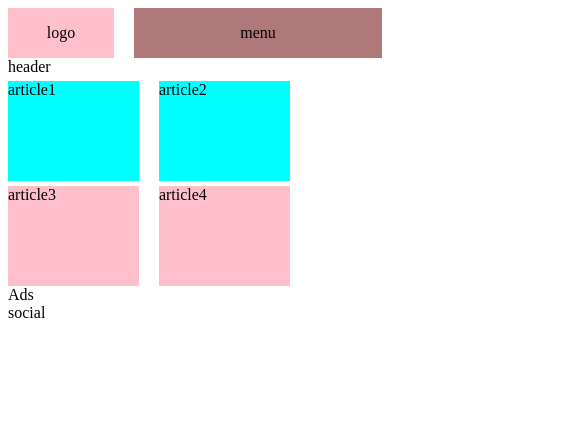
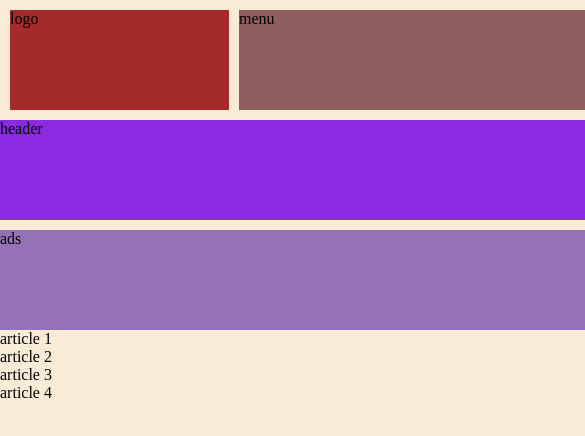
Before and after one commit to ibrahimfaiza333-cmyk/SMIT-Modern-Web-Development, a plain HTML site: page css folder/responsive/index.html in a window 390 px wide. Shown: the top 436 px of the page, 585 px wide, since content can reach past the window. Drawn offline with Linux system fonts and the light colour scheme.

Commit message:
js assigment2 updated

```diff
--- /dev/null
+++ b/css folder/class-10/layout1.css
@@ -0,0 +1,43 @@
+*{
+    margin: 0;
+    padding: 0;
+    box-sizing: border-box;
+}
+body{
+    display: flex;
+    justify-content: center;
+}
+.container{
+    height: 600px;
+    width: 1000px;
+    background-color: pink;
+    display: flex;
+
+}
+div{
+    border: 2px solid black;
+}
+.col1,.col2,.col3,.col4{
+    height: 100%;
+    width: 25%;
+    background-color: pink;
+}
+.box1,.box4,.box8{
+    height: 40%;
+    background-color:pink;
+}
+.box2,.box3,.box7{
+    height: 60%;
+    background-color:pink;
+}
+
+
+.box5{
+    height: 20%;
+    background-color: pink;
+
+}
+.box6{
+    height: 80%;
+    background-color:pink;
+}
--- /dev/null
+++ b/css folder/class-10/layout2.css
@@ -0,0 +1,71 @@
+
+*{
+    margin: 0;
+    padding: 0;
+    box-sizing: border-box;
+}
+
+body{
+    display: flex;
+    justify-content: center;
+}
+
+.container{
+    padding: 10px;
+    height: 800px;
+    width: 900px;
+    background-color: pink;
+    display: flex;
+    gap: 20px;
+}
+.right{
+    display: flex;
+    flex-direction: column;
+    gap: 20px;
+}
+.bottom{
+    display: flex;
+    gap: 20px;
+}
+
+.col1{
+    height: 100%;
+    width: 40%;
+    background-color: pink;
+}
+
+
+
+.col3{
+    height: 40%;
+}
+
+.col4{
+    height: 20%;
+    display: flex;
+    flex-direction: column;
+    gap: 20px;
+}
+
+.box1,.box2,.box3,.box4a,.box4b{
+    height: 90%;
+    background-color: aqua;
+    border: 2px solid black;
+}
+
+.box2{
+    height: 400px;
+    width: 500px;
+}
+.box3{
+     height: 280px;
+    width: 200px;
+
+}
+
+.box4a,.box4b{
+    width: 280px;
+    height: 700px;
+
+
+}
--- /dev/null
+++ b/css folder/class11/index.css
@@ -0,0 +1,26 @@
+*{
+    padding: 0;
+    margin:0;
+    box-sizing: border-box;
+}
+
+.box{
+border:2px solid black;
+padding: 12px;
+}
+
+.container{
+    border: 2px solid red;
+    display: grid;
+    column-gap: 10px;
+    row-gap: 10px;
+    /* grid-template-columns: repeat(4,1fr); */
+    grid-template-columns: 200px 200px 1fr 1fr;
+
+}
+#box-7,#box-5{
+    background-color: antiquewhite;
+    grid-row-start: 1;
+    grid-row-end: 3;
+
+}
--- a/css folder/responsive/index.html
+++ b/css folder/responsive/index.html
@@ -7,35 +7,29 @@
     <link rel="stylesheet" href="style.css">
 </head>
 <body>
-    <main>
+    <div class="container">
         <!-- navbar -->
          <div class="navbar">
              <div class="logo">logo</div>
              <div class="menu">menu</div>
          </div>
+<!-- header and ads  -->
+<div class="row2">
+<div class="header">header</div>
+<div class="ads">ads</div>
+</div>
+<div class="articles">
+    <div>article 1</div>
+    <div>article 2</div>
+    <div>article 3</div>
+    <div>article 4</div>
+</div>
 
 
-<div class="headers">
 
-<div class="right">header</div>
-<div class="art1">
-    <div>article1</div>
-    <div>article2</div>
-</div>
-<div class="art2">
-    <div>article3</div>
-    <div>article4</div>
-</div>
-</div>
-<div class="left">
-    <div class="Ads">Ads</div>
 
-    <div class="social">social
-    </div>
 
     </div>
 
-
-    </main>
 </body>
 </html>
--- a/css folder/responsive/style.css
+++ b/css folder/responsive/style.css
@@ -1,135 +1,77 @@
+*{
+    margin: 0;
+    padding: 0;
+    box-sizing: border-box;
+}
+
+.container{
+    width: 1800px;
+    background-color: antiquewhite;
+    height: 100vh;
+    margin: auto;
+}
+/* navbar */
+
 .navbar{
     display: flex;
-    gap: 20px;
+    gap: 10px;
+    padding: 10px;
 
 }
-.navbar .logo {
-    width: 30%;
-    height: 50px;
-    background: pink;
+.logo{
+    width:30% ;
+    height: 100px;
+    background-color: brown;
+}
+.menu{
+    width:70% ;
+        height: 100px;
 
-    display: flex;              /* REQUIRED */
-    justify-content: center;    /* horizontal center */
-    align-items: center;        /* vertical center */
+    background-color: rgb(143, 95, 95);
+}
+
+@media (max-width:767px) {
+    .container{
+            width: 767px;
+
+    }
+    .navbar{
+width: 760px;
+
+}
 }
 
 
-.navbar .menu{
-     width: 70%;
-    height: 50px;
-    background: rgb(175, 120, 120);
-      display: flex;              /* REQUIRED */
-    justify-content: center;    /* horizontal center */
-    align-items: center;
+/* header */
+
+.row2{
+    display: flex;
+    gap: 10px;
+
+}
+.header{
+    width: 70%;
+    height: 100px;
+    background-color: blueviolet;
+}
+.ads{
+    width: 30%;
+    height: 700px;
+    background-color: rgb(149, 114, 183);
 }
 
-/* header */
-.headers{
-    display: flex;
-    gap: 20px;
-}
+@media (max-width:480px) {
 
-.headers .header{
-    width: 70%;
-    height: 50px;
-    background-color: brown;  display: flex;              /* REQUIRED */
-    justify-content: center;    /* horizontal center */
-    align-items: center;
+    .row2{
+        flex-direction: column;
 
-}
-.headers .Ads{
-       width: 30%;
-    height: 100vh;
-    background-color: brown;
-      display: flex;              /* REQUIRED */
-    justify-content: center;    /* horizontal center */
-    align-items: center;
-}
-
-
-/* article */
-
-.art1{
-    display: flex;
-    margin-top: 0px;
-    gap: 20px;
-}
-.art1 div{
- width: 35%;
- background-color: aqua;
- height: 100px;
-}
-.art2{
-    display: flex;
-    gap: 20px;
-}
-
-.art2 div{
- width: 35%;
- background-color:pink;
- height: 100px;
-
-}
-
-.social{
-    display: flex;
-}
+    }
+   .ads,.header{
+    height: 100px;
+    width: 100%;
+    gap: 10px;
+   }
 
 
 
-
-
-
-
-
-
-
-
-
-
-
-
-
-/* for mobile */
-@media (max-width:600px){
-    /* header */
-  .headers{
-    display: flex;
-    gap: 5px;
-    flex-direction: column;
 }
-
-.headers .header{
-    width: 100%;
-    background-color: brown;
-}
-.headers .Ads{
-   width: 100%;
-    background-color: brown;
-    height: 50px;
-}
-
-/*  */
-}
-
-
-
-/* fortablet */
-@media (max-width:780px) {
-     .headers{
-    display: flex;
-    gap: 5px;
-    flex-direction: column;
-}
-
-.headers .header{
-    width: 100%;
-    background-color: brown;
-}
-.headers .Ads{
-   width: 100%;
-    background-color: brown;
-    height: 50px;
-}
-
-}
```
Also changed, not shown: css folder/class-10/layout1.html (added, +31 -0 lines), css folder/class-10/layout2.html (added, +34 -0 lines), css folder/class11/index.html (added, +26 -0 lines), jsfolder/jssassigment2/index.html (added, +13 -0 lines), jsfolder/jssassigment2/script.js (added, +91 -0 lines), css folder/class11/images/image1.png (added), css folder/class11/images/image2.png (added), css folder/class11/images/image3.png (added), css folder/class11/images/image4.png (added). Lines whose indentation alone changed are shown as unchanged.
